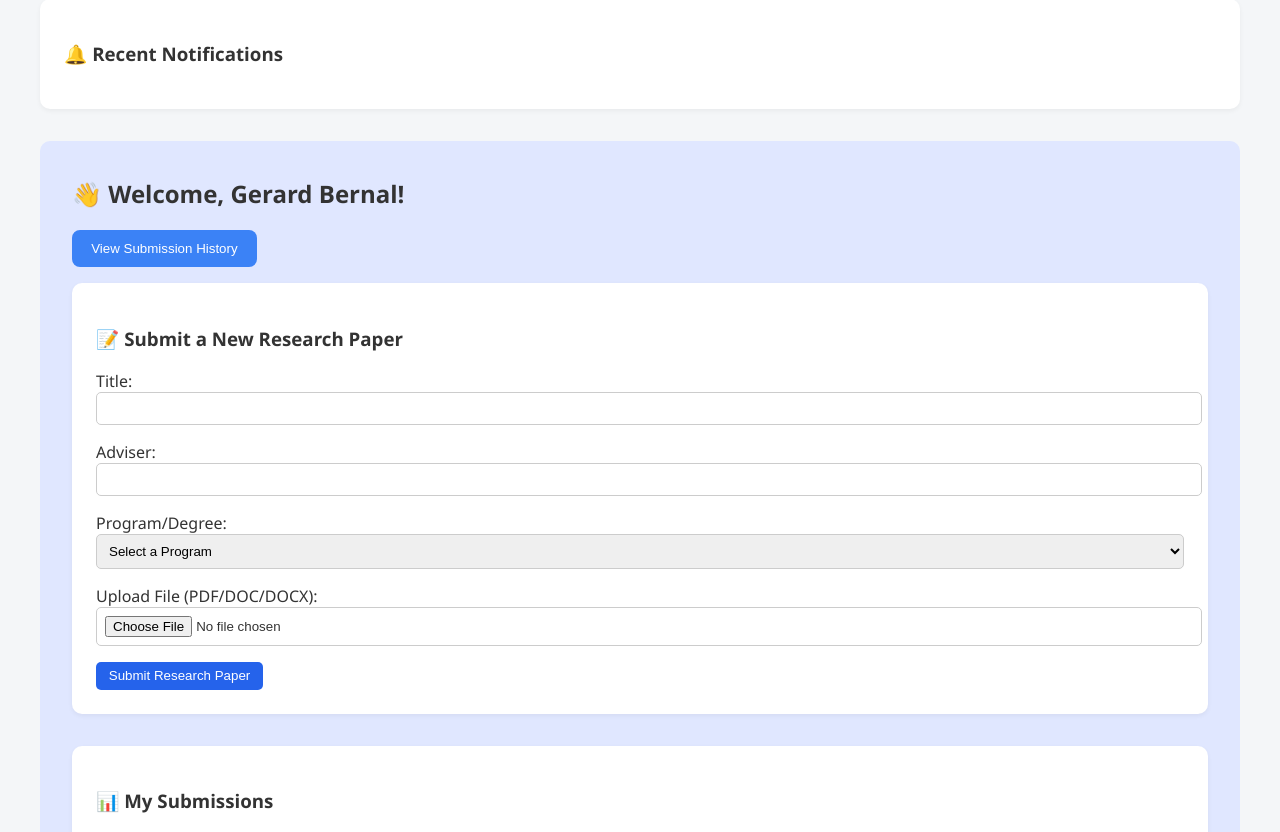
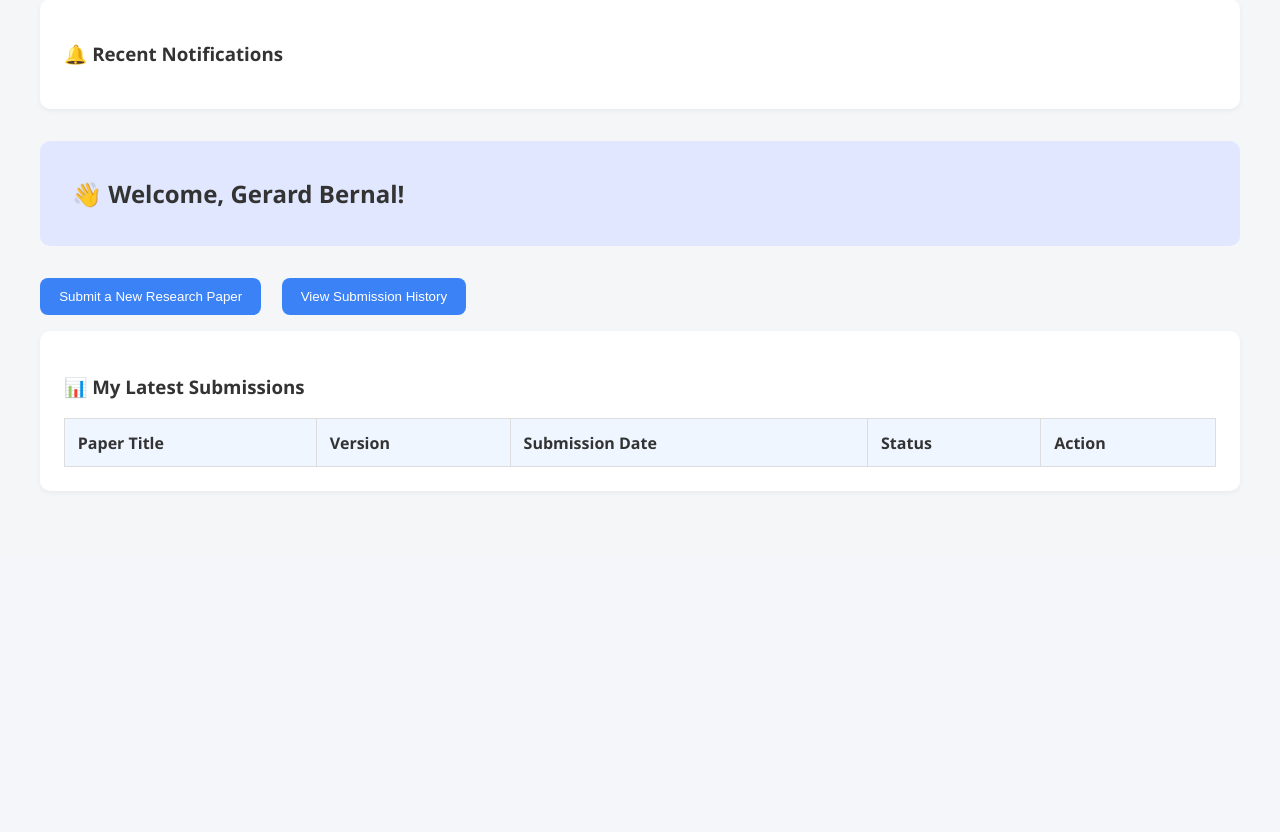
Before and after one commit to shmartin/mit111-studentmodule, a Django app: page /submission/ in a window 1280 px wide. Shown: the part 340-1172 px from the top of the page. After the commit the page ends 807 px from the top, so only its background shows below. Run offline with Django 5.2, Linux system fonts and the light colour scheme; a user stored in the database is signed in; data comes from the database, SQL or seed files in the repository; tables that the repository leaves empty hold one stand-in row (values such as "Sample post"); one stand-in notice (Sample message) is shown; lists and menus that the app fills with data are empty; parts of the project's set-up code (start-up, migrations or seed data) failed here and were passed over.

Commit message:
Add files via upload

```diff
--- a/studentmodule/submission/templates/submission/help.html
+++ b/studentmodule/submission/templates/submission/help.html
@@ -33,7 +33,7 @@
 
     <h3>📤 How to Submit a Research Paper</h3>
     <ol>
-      <li>Go to the <strong>Submission</strong> page.</li>
+      <li>Go to the <strong>Submission</strong> page. Click the <strong>Submit a New Research Paper</strong> button.</li>
       <li>Enter the required details: <strong>Title</strong>, <strong>Adviser</strong>, and <strong>Program/Degree</strong>.</li>
       <li>Upload your document in <strong>.pdf</strong> or <strong>.doc/.docx</strong> format (max size: <strong>20MB</strong>).</li>
       <li>Click the <strong>Submit Research Paper</strong> button.</li>
--- a/studentmodule/submission/templates/submission/submission.html
+++ b/studentmodule/submission/templates/submission/submission.html
@@ -8,7 +8,6 @@
 
 {% block style %}
 <link rel="stylesheet" href="{% static 'css/submission.css' %}">
-
 {% endblock %}
 
 {% block content %}
@@ -22,16 +21,17 @@
         </div>
         <nav>
            <a href="{% url 'submission' %}">Home</a>
-           <a href="{% url 'guidelines' %}">Guidelines</a>
-           <a href="{% url 'help' %}">Help</a>
-           <a href="{% url 'logout' %}">Logout</a>
+           <a href="{% url 'guidelines' %}">Guidelines</a> {# Assuming a URL named 'guidelines' exists #}
+           <a href="{% url 'help' %}">Help</a> {# Assuming a URL named 'help' exists #}
+           {# Corrected the Logout link to point to the 'logout' URL name #}
+           <a href="{% url 'logout' %}">Logout</a> {# This will trigger the logout view #}
         </nav>
     </header>
     <div class="container">
 
       {% if messages %}
       <ul class="messages">
-        {% for message in messages %}
+        {% for message in messages %} {# Corrected variable name from 'messages' to 'message' #}
           <li class="{{ message.tags }}">{{ message }}</li>
         {% endfor %}
       </ul>
@@ -40,7 +40,8 @@
       <div class="notifications">
       <h3>🔔 Recent Notifications</h3>
       <ul>
-        {% for evaluation in doc_eval %}
+        {# Iterate over doc_eval_notifications for notifications #}
+        {% for evaluation in doc_eval %} {# Using the variable name from the view's context #}
           {% if evaluation.status == 'Under Review'%}
             <li>📬 <span class="badge under-review">Feedback</span> available for "{{ evaluation.did.dtitle }}"</li>
           {% elif evaluation.status == 'Revision Required' %}
@@ -52,80 +53,164 @@
       </ul>
     </div>
     <div class="welcome">
-      <h2>👋 Welcome, <span id="studentName">{{ request.user.firstname }} {{ request.user.lastname }}</span>!</h2>
+      <h2>👋 Welcome, <span id="studentName">{{ request.user.firstname }} {{ request.user.lastname }}</span>!</h2> {# Accessing first and last name from the User model #}
+    </div>
+
+    {# Action buttons to toggle sections #}
+    <div class="actions">
+        <button type="button" id="showSubmitPaper">Submit a New Research Paper</button>
+        <button type="button" id="showSubmissionHistory">View Submission History</button>
+    </div>
+
+    {# Form for submitting a new research paper #}
+    {# Initially hidden, shown when "Submit a New Research Paper" button is clicked #}
+    <div id="submitPaperSection" style="display: none;">
+        <div class="panel">
+            <h3>📝 Submit a New Research Paper</h3>
             <form method="POST" enctype="multipart/form-data">
               {% csrf_token %}
-      <div class="actions">
-        <a href="{% url 'submission_history' %}">
-          <button type="button">View Submission History</button>
-        </a>
-
-      </div>
-
-      <div class="panel">
-        <h3>📝 Submit a New Research Paper</h3>
               <div class="form-group">
                 <label for="title">Title:</label>
-          <input type="text" id="title" name="dtitle" required>
+                <input type="text" id="title" name="dtitle" required> {# Corrected name to dtitle #}
             </div>
-
             <div class="form-group">
                 <label for="adviser">Adviser:</label>
-          <input type="text" id="adviser" name="dadviser" required>
+                <input type="text" id="adviser" name="dadviser" required> {# Corrected name to dadviser #}
             </div>
             <div class="form-group">
-        <label for="program">Program/Degree:</label>
-        <select id="program" name="program" required>
-            <option value="">Select a Program</option>
-            {% for program in programs %}
-                <option value="{{ program.pid }}">{{ program.description }}</option>
-            {% endfor %}
-        </select>
+              <label for="program">Program:</label> {# Corrected label text #}
+              {# Changed back to a text input field for program #}
+              <input type="text" id="program" name="program" required>
             </div>
             <div class="form-group">
                 <label for="file_path">Upload File (PDF/DOC/DOCX):</label>
-          <input type="file" name="file_path" id="file_path" accept=".pdf,.doc,.docx" required>
+                <input type="file" name="file_path" id="file_path" accept=".pdf,.doc,.docx" required> {# Corrected name to file_path #}
                 <small id="fileError" style="color: red; display: none;">Invalid file. Only PDF, DOC, or DOCX under 20MB allowed.</small>
             </div>
 
             <button type="submit" class="action-btn">Submit Research Paper</button>
+            </form>
         </div>
-    </form>
+    </div>
+
+    {# Section for displaying the latest submissions #}
+    {# Initially visible by default #}
+    <div id="mySubmissionsSection">
         <div class="status">
-      <h3>📊 My Submissions</h3>
+          <h3>📊 My Latest Submissions</h3> {# Changed heading #}
           <table>
             <thead>
               <tr>
                 <th>Paper Title</th>
+                <th>Version</th> {# Added Version column #}
+                <th>Submission Date</th> {# Added Submission Date column #}
                 <th>Status</th>
                 <th>Action</th>
               </tr>
             </thead>
         <tbody>
-          {% for evaluation in doc_eval %}
+              {# Iterate over the 'latest_submissions' list for the main table #}
+              {% for submission in latest_submissions %}
                 <tr>
-              <td>{{ evaluation.did.dtitle }}</td>
-              {% if evaluation.status == 'Under Review'%}
-                <td><span class="badge under-review">Under Review</span></td>
-                {# Removed updated_at display #}
-                <td><button class="badge under-review">View</button></td> {# Action button based on status #}
-              {% elif evaluation.status == 'Revision Required' %}
-                <td><span class="badge revision">Revision Required</span></td>
-                {# Removed updated_at display #}
-                <td><button class="badge revision">Resubmit</button></td> {# Action button based on status #}
-              {% elif evaluation.status == 'Accepted' %}
-                <td><span class="badge accepted">Accepted</span></td>
-                {# Removed updated_at display #}
-                <td><button class="badge accepted">Download</button></td> {# Action button based on status #}
+                  <td>{{ submission.title }}</td>
+                  <td>{{ submission.version }}</td> {# Display version #}
+                  <td>{{ submission.submitted_at|date:"Y-m-d H:i" }}</td> {# Display formatted submission date #}
+                  <td>
+                    {# Display status with appropriate badge #}
+                    {% if submission.status == 'Under Review'%}
+                      <span class="badge under-review">Under Review</span>
+                    {% elif submission.status == 'Revision Required' %}
+                      <span class="badge revision">Revision Required</span>
+                    {% elif submission.status == 'Accepted' %}
+                      <span class="badge accepted">Accepted</span>
+                    {% else %} {# Default status #}
+                      <span class="badge submitted">{{ submission.status }}</span>
                     {% endif %}
+                  </td>
+                  <td>
+                    {# Action button based on status #}
+                    {# Update hrefs with actual URLs when views are implemented #}
+                    {% if submission.action_text == 'View' %}
+                      <a href="{% url 'document_detail' document_pk=submission.document_obj.pk %}" class="badge under-review">{{ submission.action_text }}</a> {# Example URL #}
+                    {% elif submission.action_text == 'Resubmit' %}
+                       <a href="{% url 'resubmit_document' document_pk=submission.document_obj.pk %}" class="badge revision">{{ submission.action_text }}</a> {# Example URL #}
+                    {% elif submission.action_text == 'Download' %}
+                       <a href="{% url 'download_accepted_paper' document_pk=submission.document_obj.pk %}" class="badge accepted">{{ submission.action_text }}</a> {# Example URL #}
+                    {% else %}
+                       <button class="badge">{{ submission.action_text }}</button> {# Default button for other statuses #}
+                    {% endif %}
+                  </td>
                 </tr>
               {% endfor %}
             </tbody>
           </table>
         </div>
     </div>
+
+    {# Section for displaying the full submission history #}
+    {# Initially hidden, shown when "View Submission History" button is clicked #}
+    <div id="submissionHistorySection" style="display: none;"> {# Initially hidden #}
+        <div class="status">
+          <h3>📚 Submission History</h3> {# Changed heading #}
+          <table>
+            <thead>
+              <tr>
+                <th>Paper Title</th>
+                <th>Version</th> {# Added Version column #}
+                <th>Submission Date</th> {# Added Submission Date column #}
+                {# Removed Status and Action columns #}
+              </tr>
+            </thead>
+        <tbody>
+              {# Iterate over the 'submission_history' list for the history table #}
+              {% for history_entry in submission_history %}
+                <tr>
+                  <td>{{ history_entry.title }}</td>
+                  <td>{{ history_entry.version }}</td> {# Display version #}
+                  <td>{{ history_entry.submitted_at|date:"Y-m-d H:i" }}</td> {# Display formatted submission date #}
+                  {# Removed Status and Action data cells #}
+                </tr>
+              {% endfor %}
+            </tbody>
+          </table>
+        </div>
+    </div>
+
+</div>
 <script>
-document.getElementById("file_path").addEventListener("change", function () {
+// JavaScript to toggle between Submit Paper and Submission History sections
+document.addEventListener('DOMContentLoaded', function() {
+    const submitPaperSection = document.getElementById('submitPaperSection');
+    const mySubmissionsSection = document.getElementById('mySubmissionsSection');
+    const submissionHistorySection = document.getElementById('submissionHistorySection');
+    const showSubmitPaperButton = document.getElementById('showSubmitPaper');
+    const showSubmissionHistoryButton = document.getElementById('showSubmissionHistory');
+
+    // Initially hide the submit paper form and history section
+    submitPaperSection.style.display = 'none';
+    submissionHistorySection.style.display = 'none';
+    // Initially show the latest submissions section
+    mySubmissionsSection.style.display = 'block';
+
+
+    showSubmitPaperButton.addEventListener('click', function() {
+        // When "Submit a New Research Paper" is clicked, show the form and hide the history
+        submitPaperSection.style.display = 'block';
+        submissionHistorySection.style.display = 'none';
+        // Optionally hide the latest submissions table if you only want one section visible at a time
+        // mySubmissionsSection.style.display = 'none';
+    });
+
+    showSubmissionHistoryButton.addEventListener('click', function() {
+        // When "View Submission History" is clicked, show the history and hide the form
+        submissionHistorySection.style.display = 'block';
+        submitPaperSection.style.display = 'none';
+         // Optionally hide the latest submissions table
+        // mySubmissionsSection.style.display = 'none';
+    });
+
+    // File validation script (keep existing)
+    document.getElementById("file_path").addEventListener("change", function () { {# Corrected ID to file_path #}
         const file = this.files[0];
         const allowedTypes = ['application/pdf', 'application/msword', 'application/vnd.openxmlformats-officedocument.wordprocessingml.document'];
         const maxSize = 20 * 1024 * 1024; // 20MB
@@ -138,7 +223,6 @@
             fileError.style.display = "none";
         }
     });
+});
 </script>
-
-
 {% endblock %}
```
Also changed, not shown: studentmodule/submission/templates/submission/document_detail.html (added, +180 -0 lines). Lines whose indentation alone changed are shown as unchanged.
